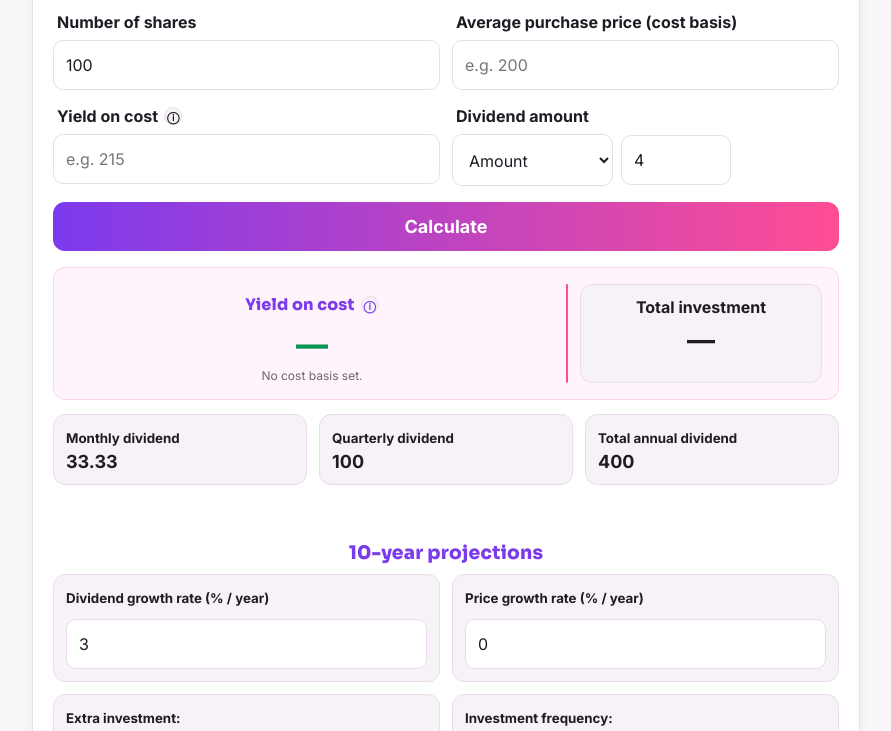
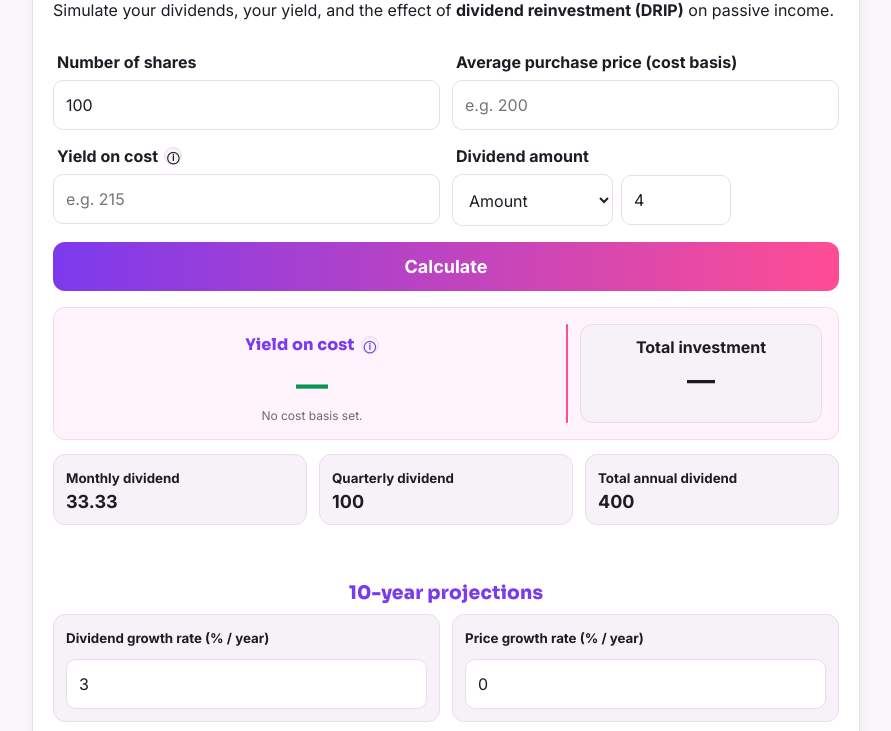
Before and after one commit to zebastianbt-ui/Dividendsalculatorsite, a plain HTML site: page en/index.html in a window 1280 px wide. Shown: the part 172-903 px from the top of the page, without its empty margins (194-1085 px from the left). Drawn offline with nearby package versions, Linux system fonts and the light colour scheme.

Commit message:
feat: restore EN/SV subtitle + add Learn More block with spacing

```diff
--- a/en/index.html
+++ b/en/index.html
@@ -169,6 +169,10 @@
   <div class="card">
     <div class="titlebar">
       <h1>Dividend Calculator</h1>
+<p class="seo-tagline">
+  Simulate your dividends, your yield, and the effect of <strong>dividend reinvestment (DRIP)</strong> on passive income.
+</p>
+
 
       <!-- Language switch (relative links) -->
       <nav class="lang-switch" aria-label="Language switcher">
```
